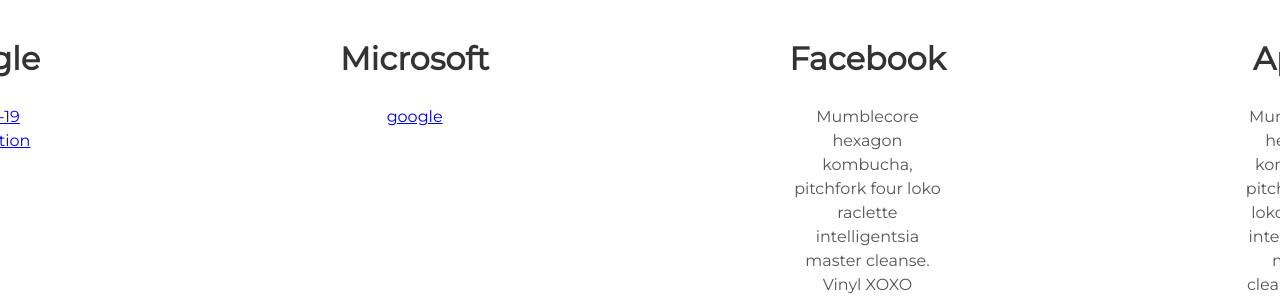
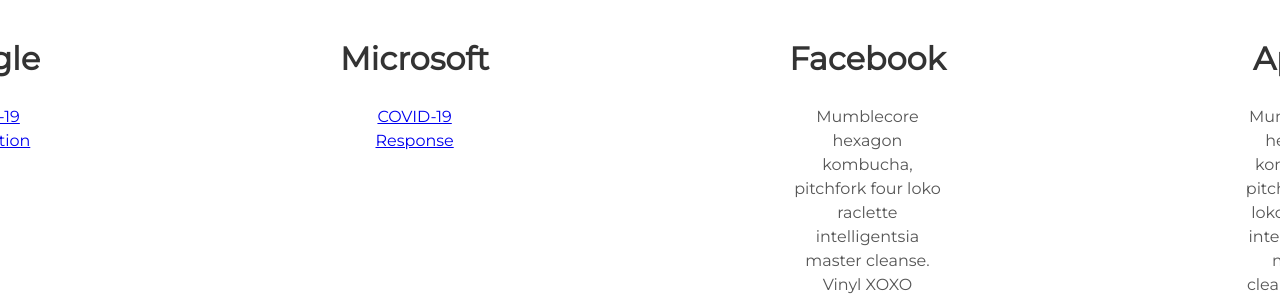
Before and after one commit to covid19inform/home, a Jekyll site: the page built from index.html, in a window 1280 px wide and 900 px high, scrolled down 1079 px. Shown: the part 153-453 px from the top of the window. Built offline with Jekyll 4.4.1, drawn with Linux system fonts in a browser that asks for light colours.

Commit message:
Update about.html

```diff
--- a/_includes/about.html
+++ b/_includes/about.html
@@ -15,7 +15,7 @@
     </div>
     <div class="tech">
      <h2>Microsoft</h2>
-     <p><a href="https://www.google.com">google</a></p>
+     <p><a href="https://news.microsoft.com/covid-19-response/">COVID-19 Response</a></p>
     </div>
     <div class="tech">
      <h2>Google</h2>
```
